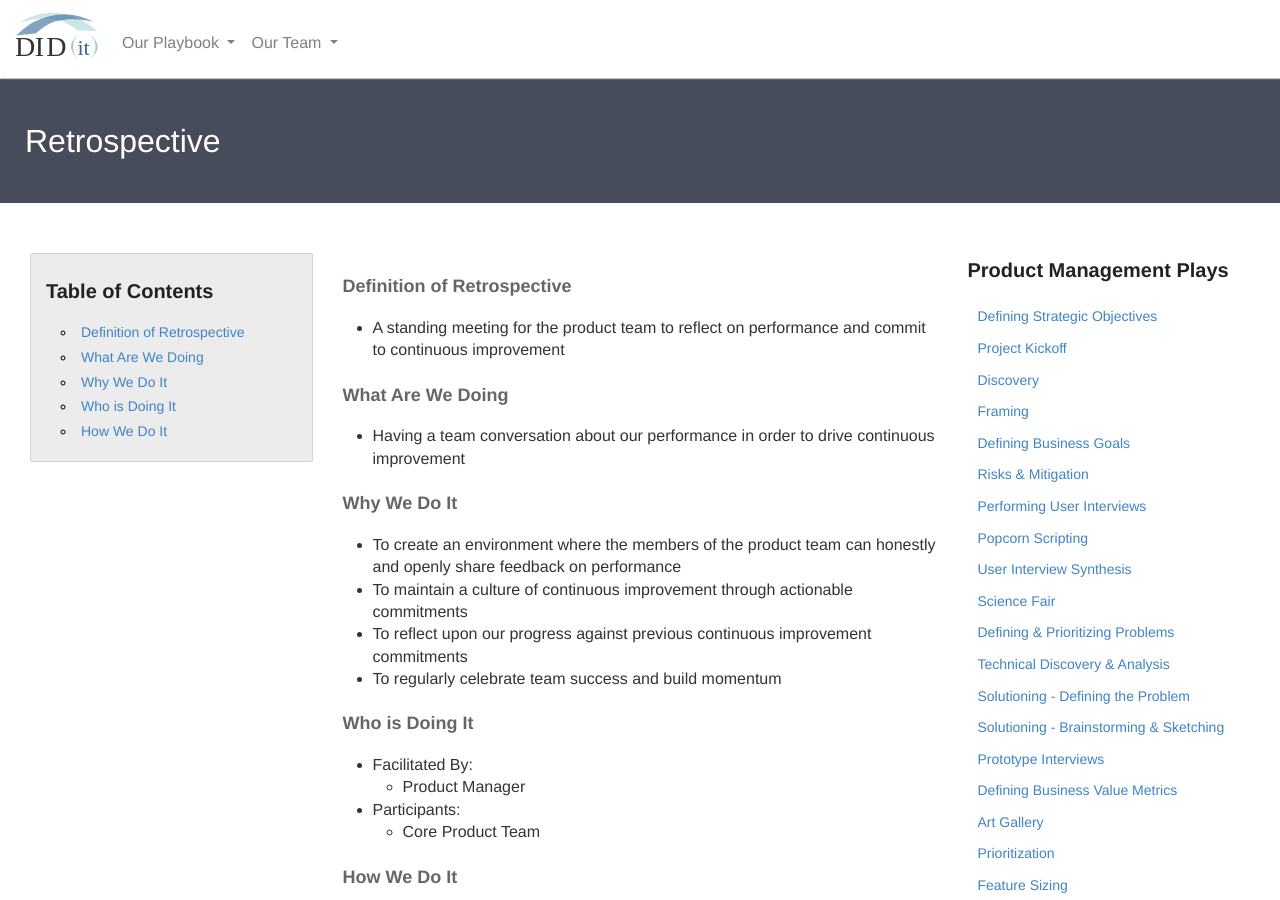
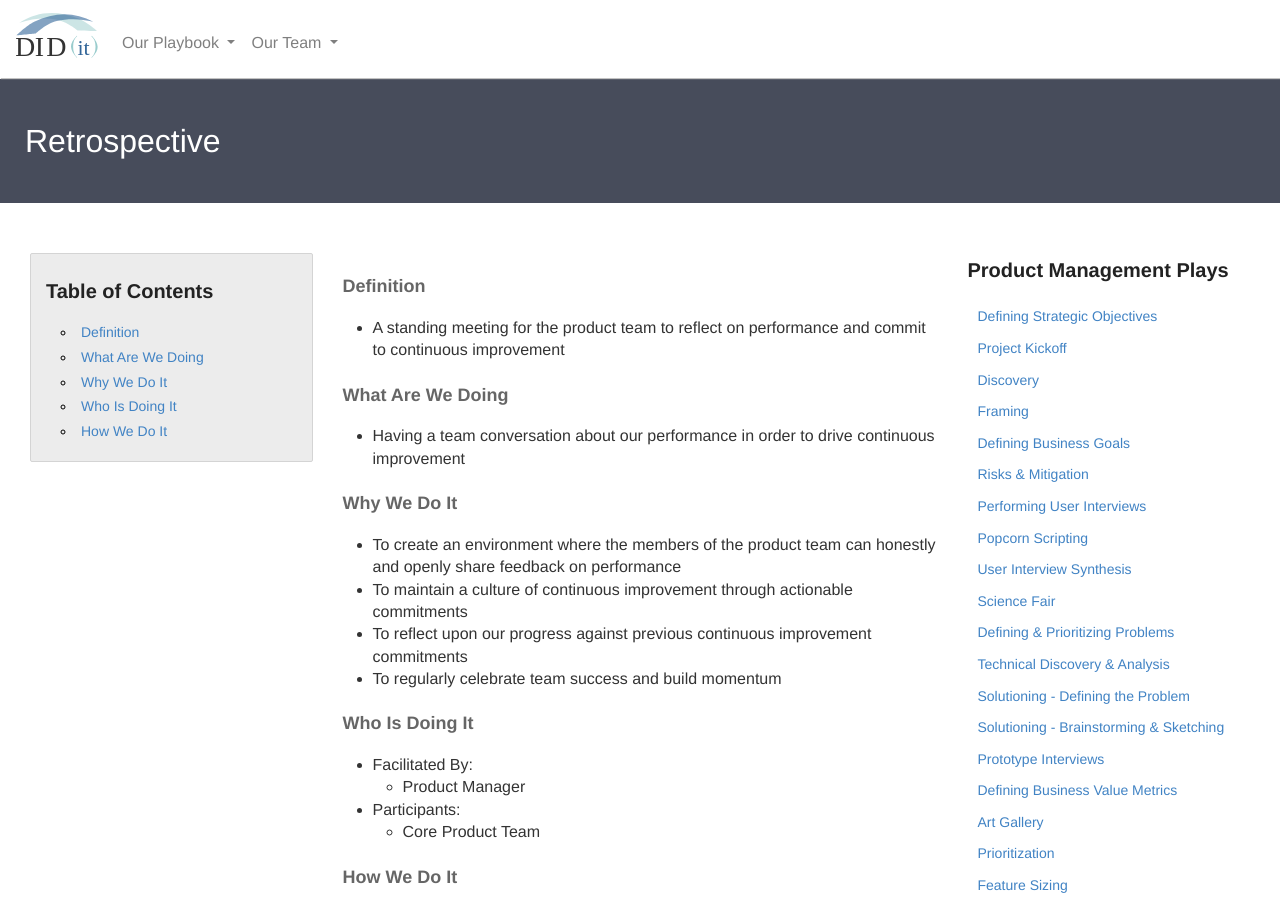
Before and after one commit to KnightPointSystems/kps_playbook, a Jekyll site: the page built from retrospective.md, in a window 1280 px wide and 900 px high. Built offline with Jekyll 4.4.1, drawn with Linux system fonts in a browser that asks for light colours; nearby versions of some CDN libraries.

Commit message:
Update retrospective.md
A few capitalization changes.  Changed from "Definition of Retrospective" to just "Definition"

```diff
--- a/retrospective.md
+++ b/retrospective.md
@@ -11,7 +11,7 @@ permalink: /retrospective/
                 <ul>
                     <li>
                         <a href="#Definition">
-                            Definition of Retrospective
+                            Definition
                         </a>
                     </li>
                     <li>
@@ -26,7 +26,7 @@ permalink: /retrospective/
                     </li>
                     <li>
                         <a href="#Who">
-                            Who is Doing It
+                            Who Is Doing It
                         </a>
                     </li>
                     <li>
@@ -39,7 +39,7 @@ permalink: /retrospective/
     </div>
     <div class="col-md-6">
         <h4 class="Definition" id="Definition">
-            Definition of Retrospective
+            Definition
         </h4>
 		<ul>
 			<li>A standing meeting for the product team to reflect on performance and commit to continuous improvement
@@ -62,7 +62,7 @@ permalink: /retrospective/
                 <li>To regularly celebrate team success and build momentum</li>
 	        </ul>
         <h4 class="Who" id="Who">
-            Who is Doing It
+            Who Is Doing It
         </h4>
             <ul>
                 <li>Facilitated By:
```
